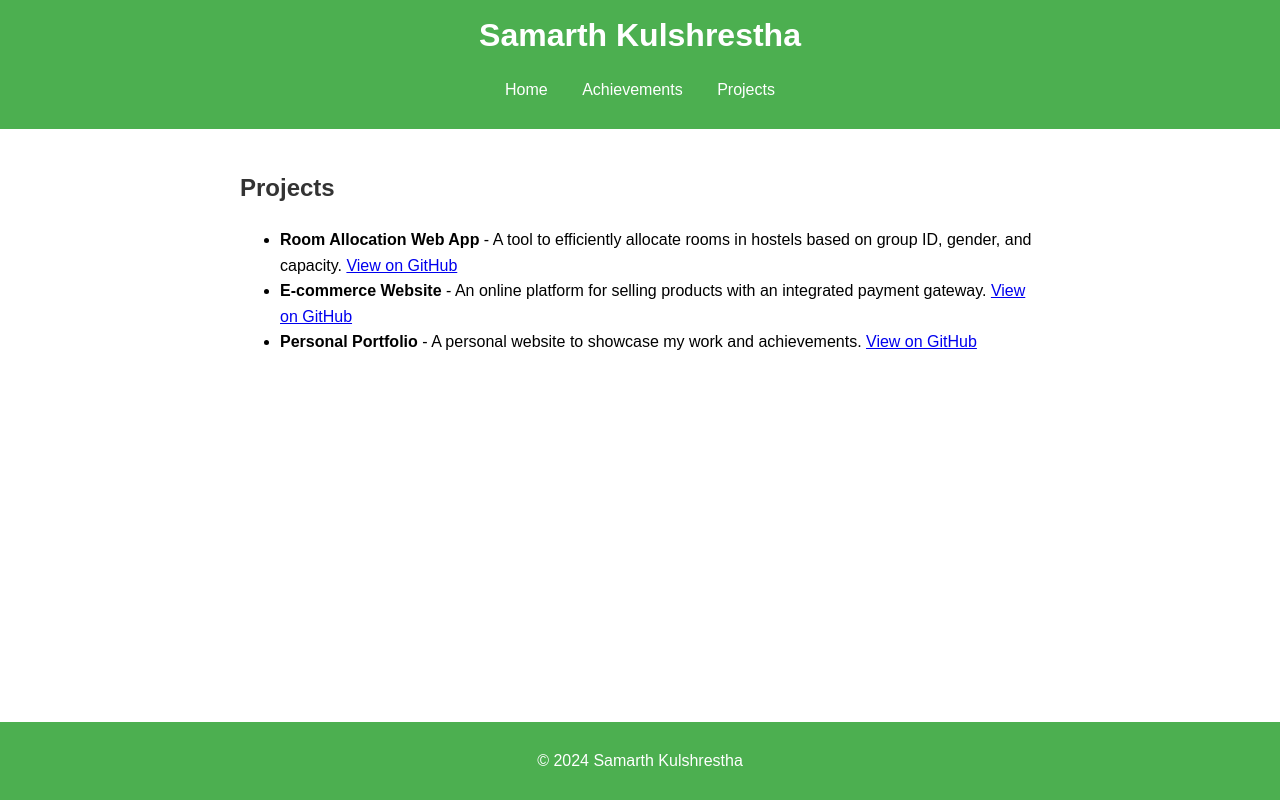
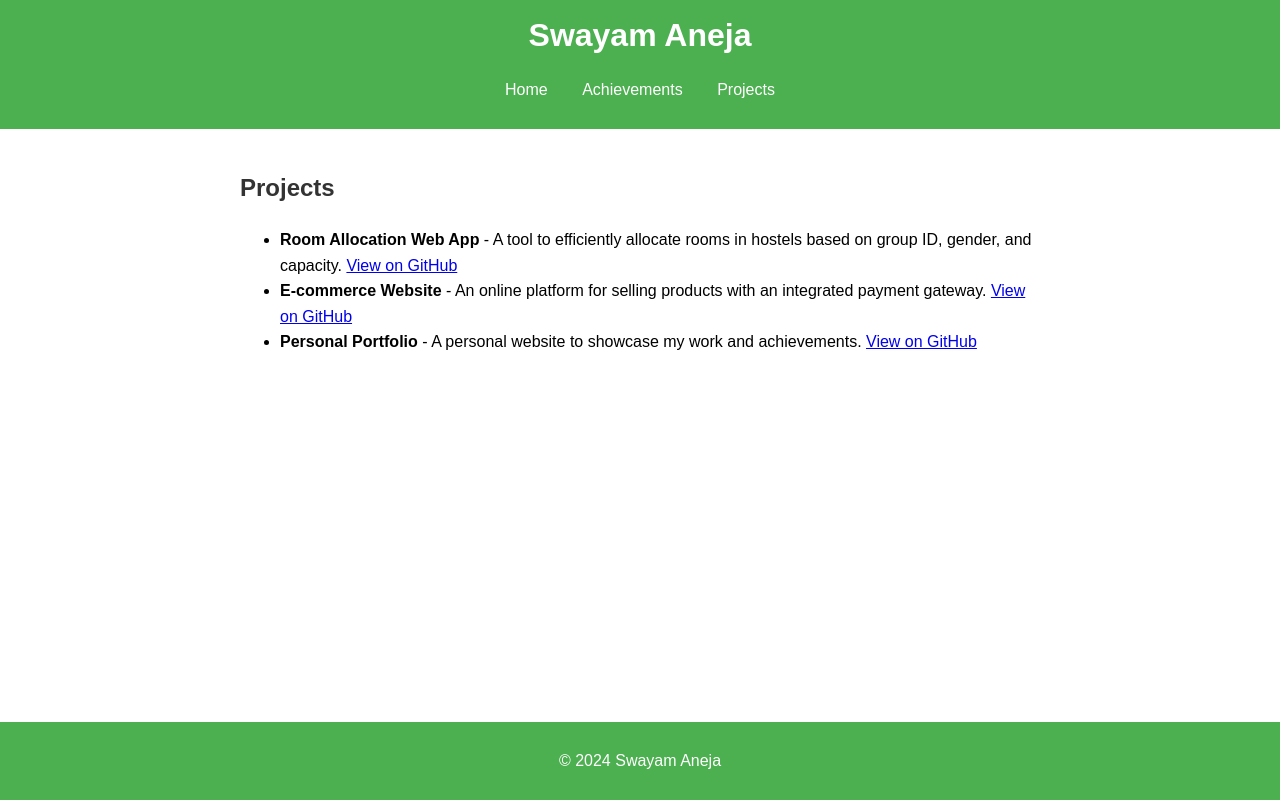
Before and after one commit to SWAYAMANEJA/personal-website, a plain HTML site: page projects.html in a window 1280 px wide. Drawn offline with Linux system fonts and the light colour scheme.

Commit message:
Update projects.html

```diff
--- a/projects.html
+++ b/projects.html
@@ -3,12 +3,12 @@
 <head>
     <meta charset="UTF-8">
     <meta name="viewport" content="width=device-width, initial-scale=1.0">
-    <title>Projects - Samarth Kulshrestha</title>
+    <title>Projects - Swayam Aneja</title>
     <link rel="stylesheet" href="style.css">
 </head>
 <body>
     <header>
-        <h1>Samarth Kulshrestha</h1>
+        <h1>Swayam Aneja</h1>
         <nav>
             <ul>
                 <li><a href="index.html">Home</a></li>
@@ -28,7 +28,7 @@
         </section>
     </main>
     <footer>
-        <p>&copy; 2024 Samarth Kulshrestha</p>
+        <p>&copy; 2024 Swayam Aneja</p>
     </footer>
 </body>
 </html>
```
